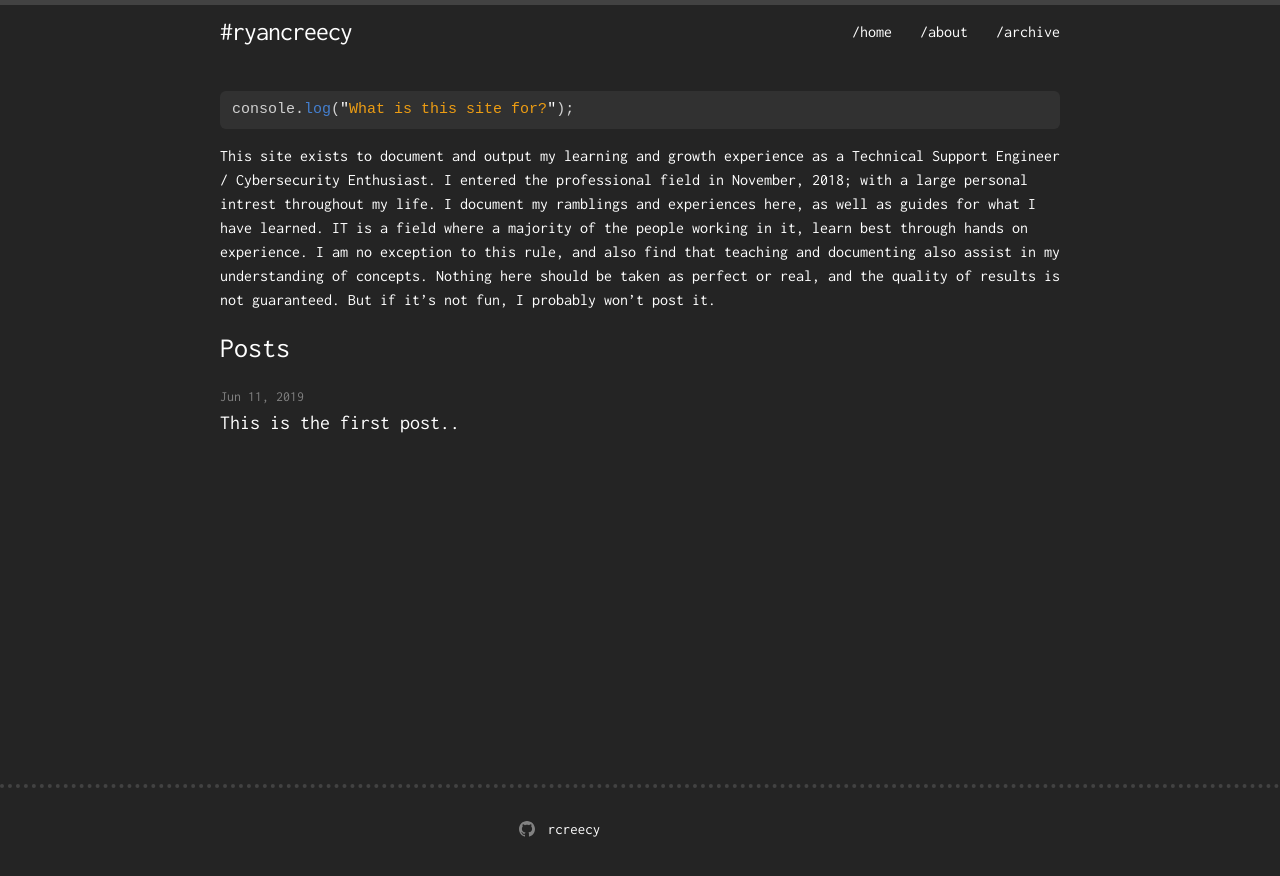
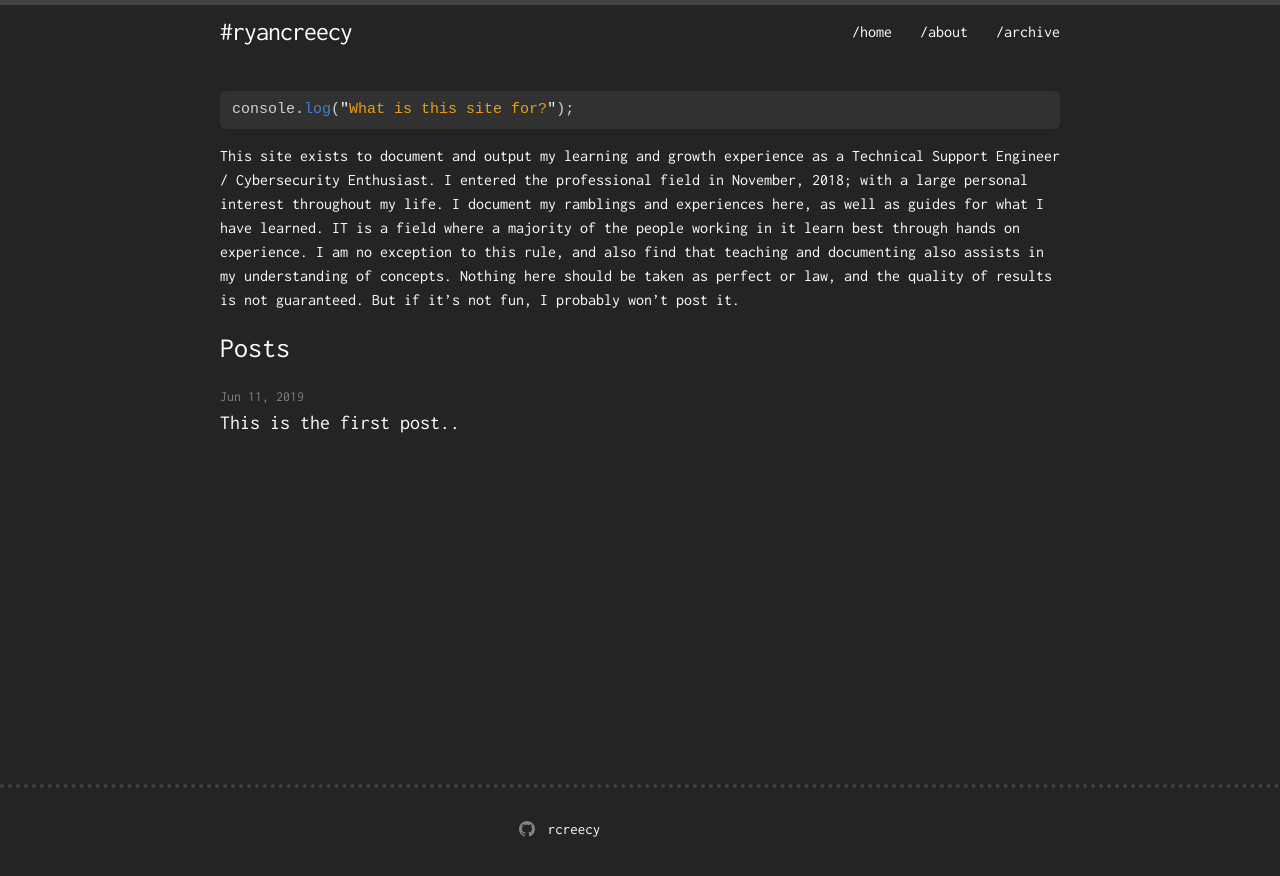
Before and after one commit to rcreecy/ryancreecy, a Jekyll site: the page built from index.md, in a window 1280 px wide. Shown: the top 876 px of the page. Built offline with Jekyll 4.4.1, drawn with Linux system fonts in a browser that asks for light colours.

Commit message:
Updated homepage

````diff
--- a/_includes/header.html
+++ b/_includes/header.html
@@ -17,7 +17,7 @@
         </label>
 
         <div class="trigger">
-            <a class="page-link" href="https://ryancreecy.com/index.html">/home</a>
+            <a class="page-link" href="https://ryancreecy.com/">/home</a>
             <a class="page-link" href="https://ryancreecy.com/about.html">/about</a>
             <a class="page-link" href="https://ryancreecy.com/archive.html">/archive</a>
 
--- a/index.md
+++ b/index.md
@@ -8,4 +8,4 @@ layout: home
 ```javascript
 console.log("What is this site for?");
 ```
-This site exists to document and output my learning and growth experience as a Technical Support Engineer / Cybersecurity Enthusiast. I entered the professional field in November, 2018; with a large personal intrest throughout my life. I document my ramblings and experiences here, as well as guides for what I have learned. IT is a field where a majority of the people working in it, learn best through hands on experience. I am no exception to this rule, and also find that teaching and documenting also assist in my understanding of concepts. Nothing here should be taken as perfect or real, and the quality of results is not guaranteed. But if it's not fun, I probably won't post it.
+This site exists to document and output my learning and growth experience as a Technical Support Engineer / Cybersecurity Enthusiast. I entered the professional field in November, 2018; with a large personal interest throughout my life. I document my ramblings and experiences here, as well as guides for what I have learned. IT is a field where a majority of the people working in it learn best through hands on experience. I am no exception to this rule, and also find that teaching and documenting also assists in my understanding of concepts. Nothing here should be taken as perfect or law, and the quality of results is not guaranteed. But if it's not fun, I probably won't post it.
````
